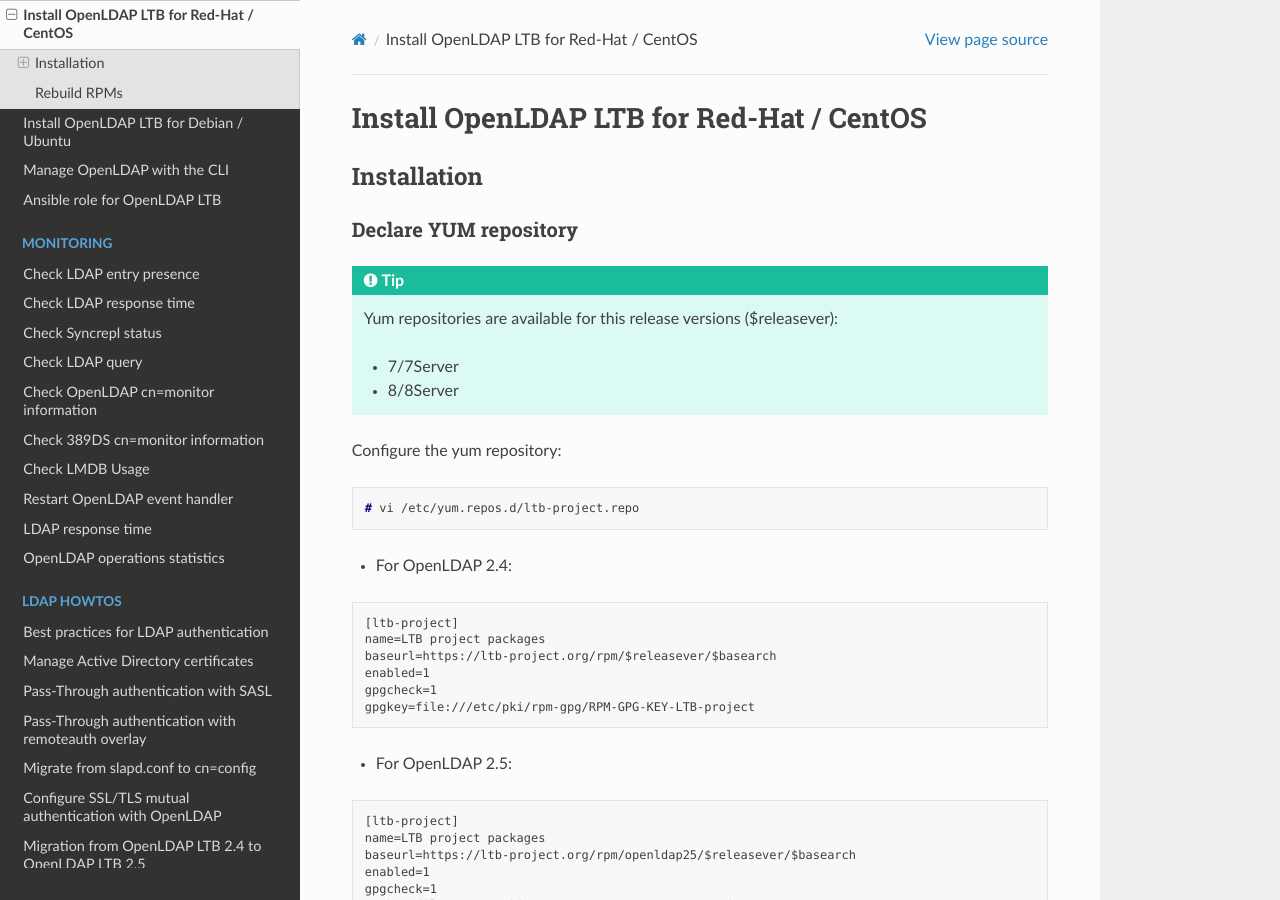
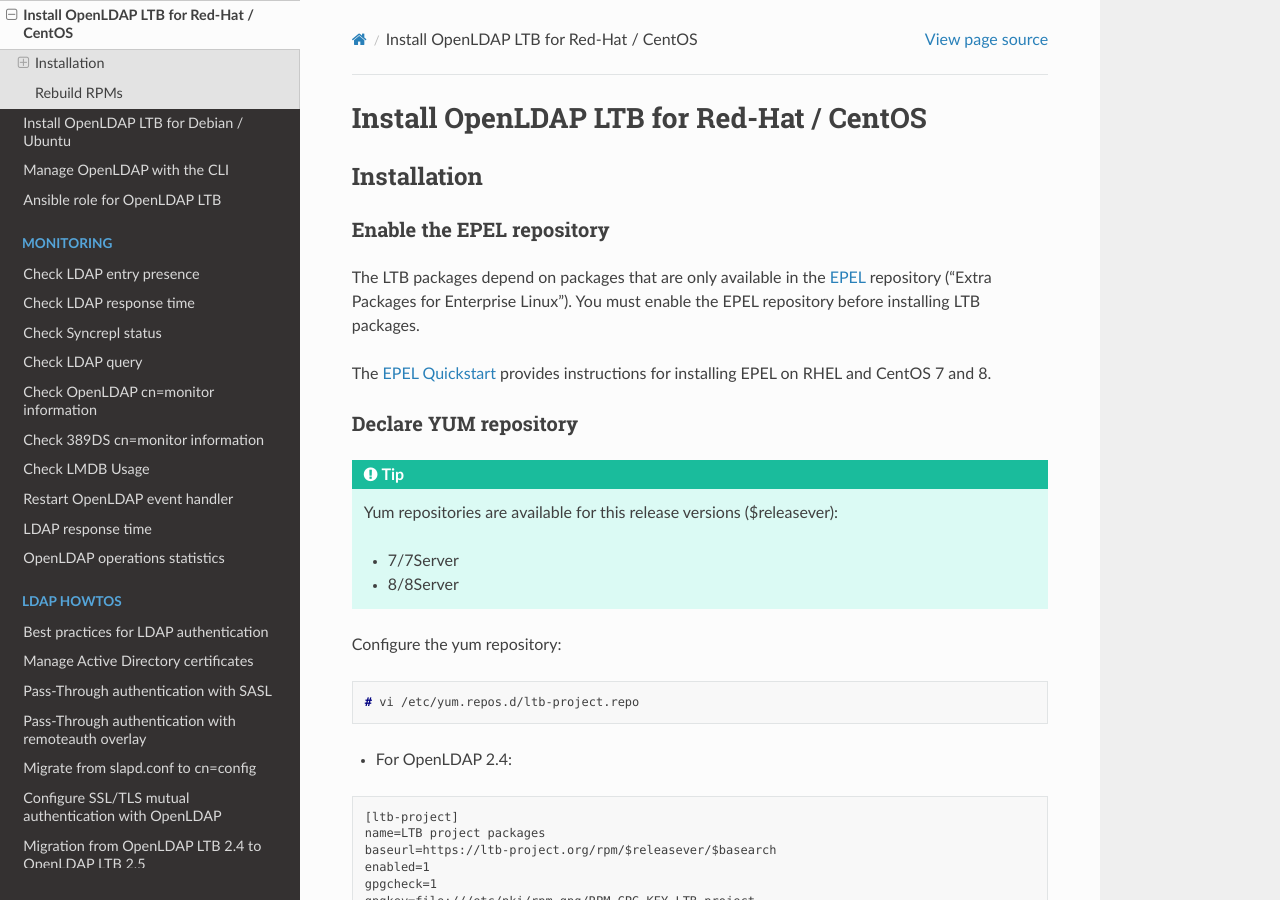
Before and after one commit to ltb-project/documentation, a Sphinx documentation site: the page built from source/openldap-rpm.rst, in a window 1280 px wide and 900 px high. Built offline with Sphinx 7.4.7 and the Read the Docs theme 2.0.0, drawn with Linux system fonts in a browser that asks for light colours.

Commit message:
Update RPM install documentation to mention EPEL requirement
The LTB packages require the EPEL repository. Update the documentation to
note this requirement and provide links to the EPEL installation
instructions.

Closes ltb-project/openldap-rpm#101

```diff
--- a/source/openldap-rpm.rst
+++ b/source/openldap-rpm.rst
@@ -4,6 +4,18 @@
 
 Installation
 ============
+
+Enable the EPEL repository
+--------------------------
+
+The LTB packages depend on packages that are only available in the
+`EPEL <https://docs.fedoraproject.org/en-US/epel/>`_ repository ("Extra
+Packages for Enterprise Linux"). You must enable the EPEL repository before
+installing LTB packages.
+
+The `EPEL Quickstart
+<https://docs.fedoraproject.org/en-US/epel/#_quickstart>`_ provides
+instructions for installing EPEL on RHEL and CentOS 7 and 8.
 
 Declare YUM repository
 ----------------------
```
